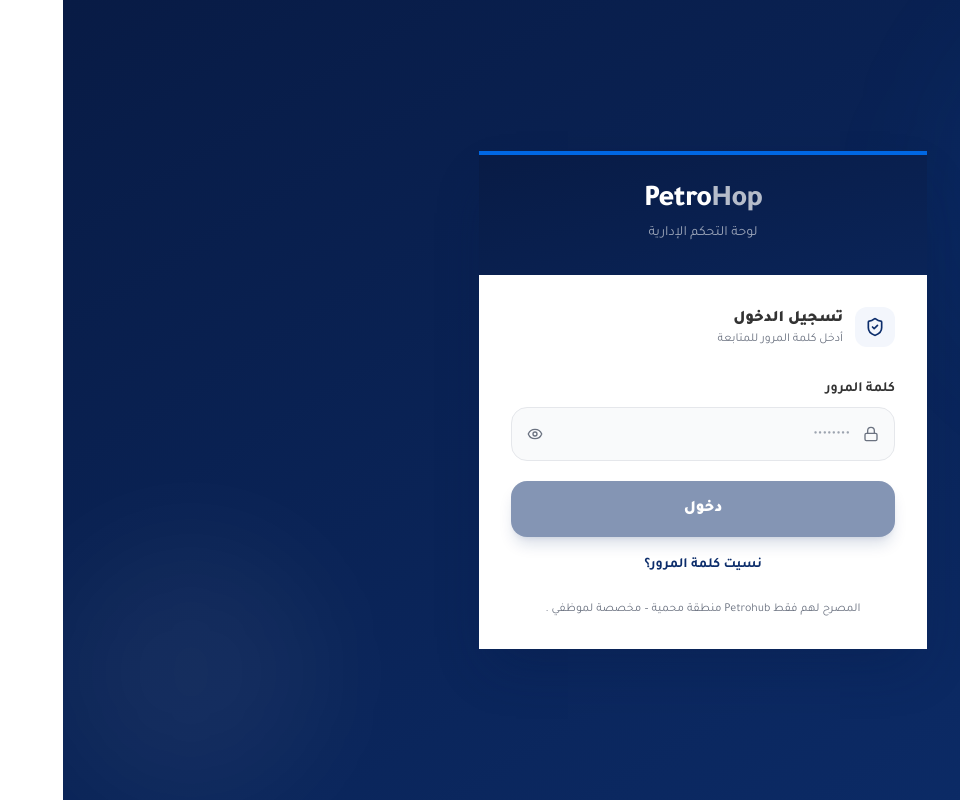
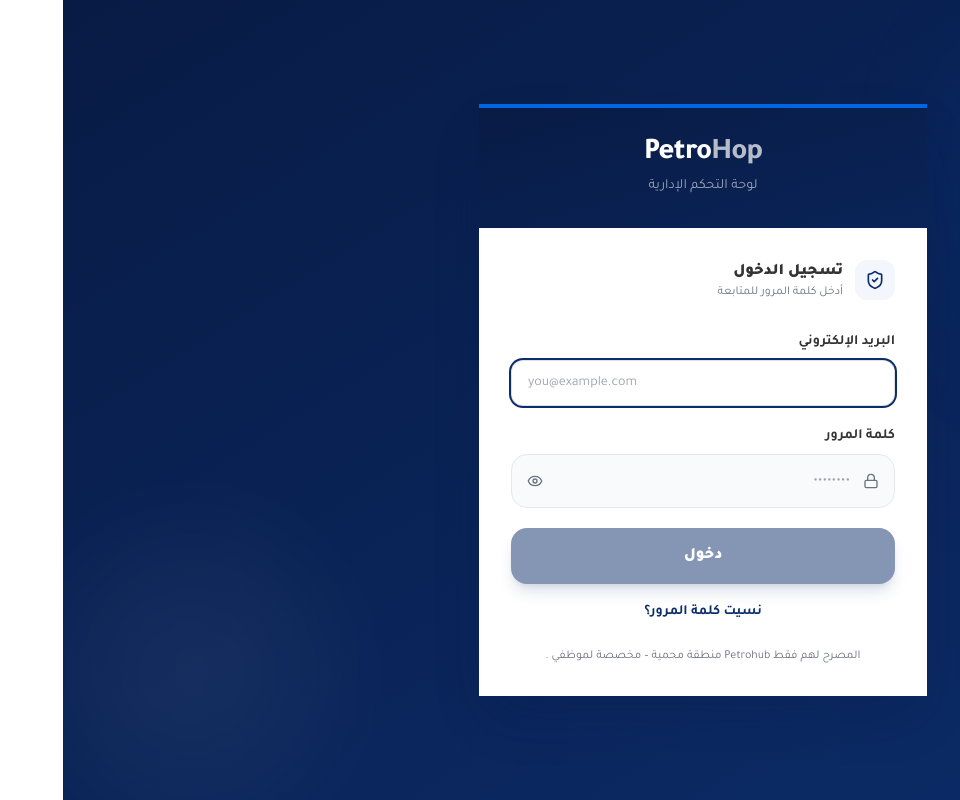
Before and after one commit to petrohobsa-codeing/web_definition_v2, a Next.js app: page /admin in a window 1280 px wide. Shown: the whole page, without its empty margins (320-1280 px from the left). Built offline with nearby package versions, Linux system fonts and the light colour scheme; no server answers.

Commit message:
Update page.tsx

```diff
--- a/app/admin/page.tsx
+++ b/app/admin/page.tsx
@@ -6,6 +6,7 @@
 
 export default function AdminLoginPage() {
   const [password, setPassword] = useState("");
+  const [email, setEmail] = useState("");
   const [showPw, setShowPw] = useState(false);
   const [error, setError] = useState("");
   const [loading, setLoading] = useState(false);
@@ -25,11 +26,11 @@
       const res = await fetch("/api/admin/auth", {
         method: "POST",
         headers: { "Content-Type": "application/json" },
-        body: JSON.stringify({ password }),
+        body: JSON.stringify({ email, password }),
       });
       const data = await res.json().catch(() => ({}));
       if (res.ok && data.ok) {
-        doLogin(password);
+        doLogin();
         router.push("/admin/dashboard");
       } else {
         setError(data.error || "كلمة المرور غير صحيحة. يرجى المحاولة مجدداً.");
@@ -42,10 +43,14 @@
   };
 
   const handleForgotPassword = async () => {
+    if (!email) {
+      setForgotMsg("يرجى إدخال البريد الإلكتروني أولاً");
+      return;
+    }
     setForgotLoading(true);
     setForgotMsg("");
     try {
-      const res = await fetch("/api/admin/forgot-password", { method: "POST" });
+      const res = await fetch("/api/admin/forgot-password", { method: "POST", headers: { "Content-Type": "application/json" }, body: JSON.stringify({ email }) });
       const data = await res.json().catch(() => ({}));
       if (res.ok && data.ok) {
         setForgotMsg("تم إرسال رابط إعادة تعيين كلمة المرور إلى بريد الإدارة.");
@@ -98,6 +103,25 @@
 
             <form onSubmit={handleSubmit} className="space-y-5">
               <div>
+              <label
+                htmlFor="admin-email"
+                className="block text-sm font-bold text-brand-charcoal mb-2"
+                >
+              البريد الإلكتروني
+              </label>
+                <input
+                  id="admin-email"
+                  type="email"
+                  value={email}
+                  onChange={(e) => setEmail(e.target.value)}
+                  required
+                  autoFocus
+                  dir="ltr"
+                  className="w-full rounded-xl border border-brand-charcoal/15 px-4 py-3 text-sm focus:outline-none focus:ring-2 focus:ring-brand-green"
+                  placeholder="you@example.com"
+                  />
+              </div>
+              <div>
                 <label
                   htmlFor="admin-pw"
                   className="block text-sm font-bold text-brand-charcoal mb-2"
@@ -136,7 +160,7 @@
 
               <button
                 type="submit"
-                disabled={loading || !password}
+                disabled={loading || !email || !password}
                 className="w-full bg-brand-green text-white font-black py-4 rounded-2xl hover:bg-brand-green-mid transition-colors duration-200 disabled:opacity-50 disabled:cursor-not-allowed flex items-center justify-center gap-2 shadow-lg shadow-brand-green/30"
               >
                 {loading ? (
```
